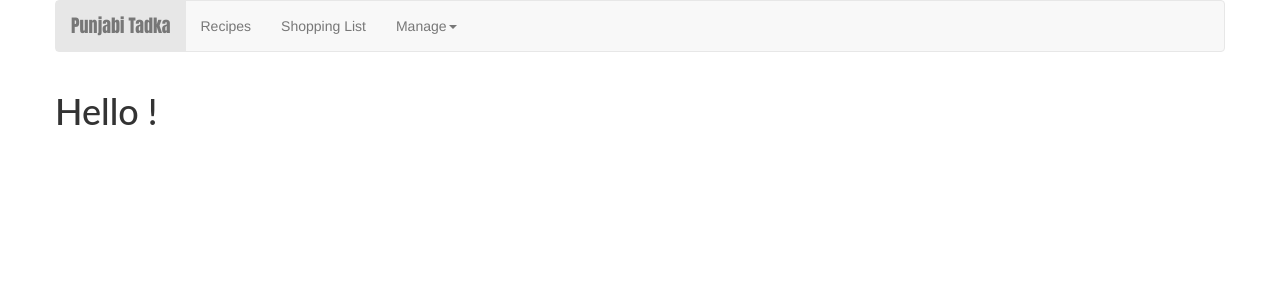
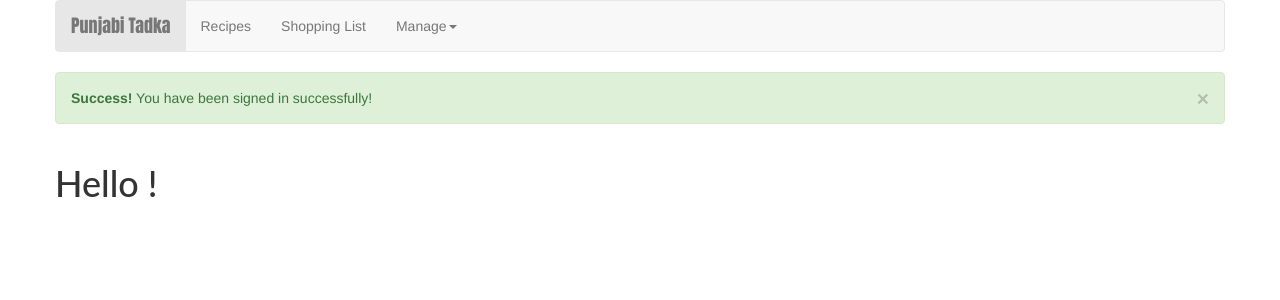
Before and after one commit to gurusharangupta/angular-test-gurusharan, an Angular app: page / in a window 1280 px wide. Shown: the top 300 px of the page. Built offline with nearby package versions, Linux system fonts and the light colour scheme.

Commit message:
2 files modified, 1 added

```diff
--- a/src/app/app.module.ts
+++ b/src/app/app.module.ts
@@ -22,6 +22,7 @@ import { DataStorageService } from './shared/data-storage.service';
 import { RecipeService } from './recipe/recipe.service';
 import { ShoppingListService } from './shopping-list/shopping-list.service';
 import { RecipeResolverService } from './recipe/recipe-resolver.service';
+import { AlertService } from './shared/alert.service';
 
 const appRoutes: Routes = [
   { path: '', component: HelloComponent },
@@ -49,6 +50,6 @@ const appRoutes: Routes = [
     ShoppingListComponent, ShoppingEditComponent, HighlightDirective,
     RenderHighlightDirective, DropDownDirective, RecipeEditComponent],
   bootstrap: [AppComponent],
-  providers: [LoggingService, DataStorageService, ShoppingListService, RecipeService, RecipeResolverService]
+  providers: [LoggingService, DataStorageService, ShoppingListService, RecipeService, RecipeResolverService, AlertService]
 })
 export class AppModule { }
--- a/src/app/header/header.component.html
+++ b/src/app/header/header.component.html
@@ -30,7 +30,16 @@
     </ul>
       </li>
     </ul>
+
  </div>
 </nav>
+ </div>
+</div>
+<div class="row">
+	<div class="col-xs-12">
+<div class="alert alert-success" role="alert" *ngIf="true">
+  <button type="button" class="close" data-dismiss="alert" aria-label="Close"><span aria-hidden="true">&times;</span></button>
+  <strong>Success!</strong> You have been signed in successfully!
+</div>
   </div>
 </div>
--- /dev/null
+++ b/src/app/shared/alert.service.ts
@@ -0,0 +1,13 @@
+import { Injectable } from '@angular/core';
+
+@Injectable()
+export class AlertService {
+
+message:string;
+status: string;
+  constructor() { }
+
+  setAlert(status: string, message: string){
+this.message
+  }
+}
```
